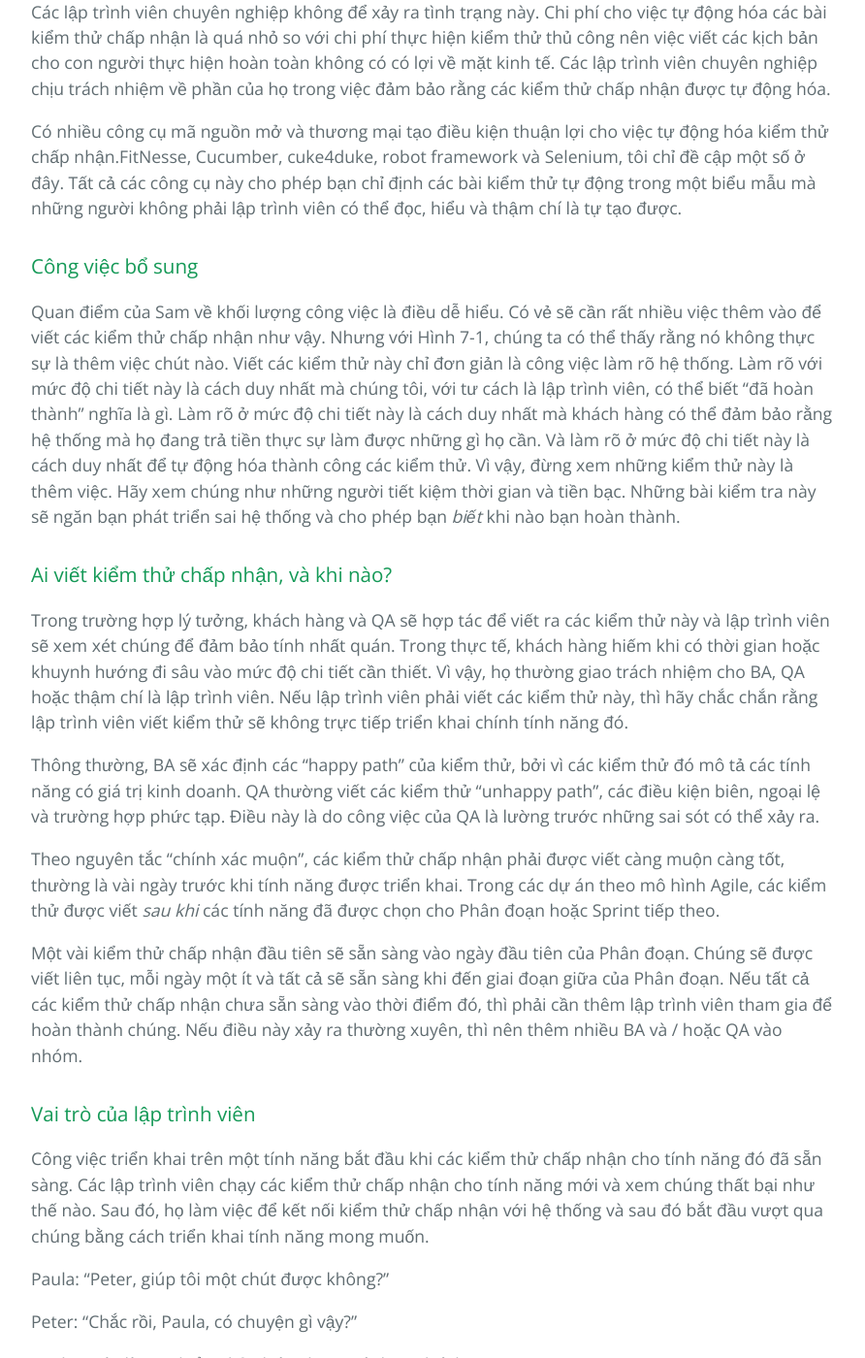
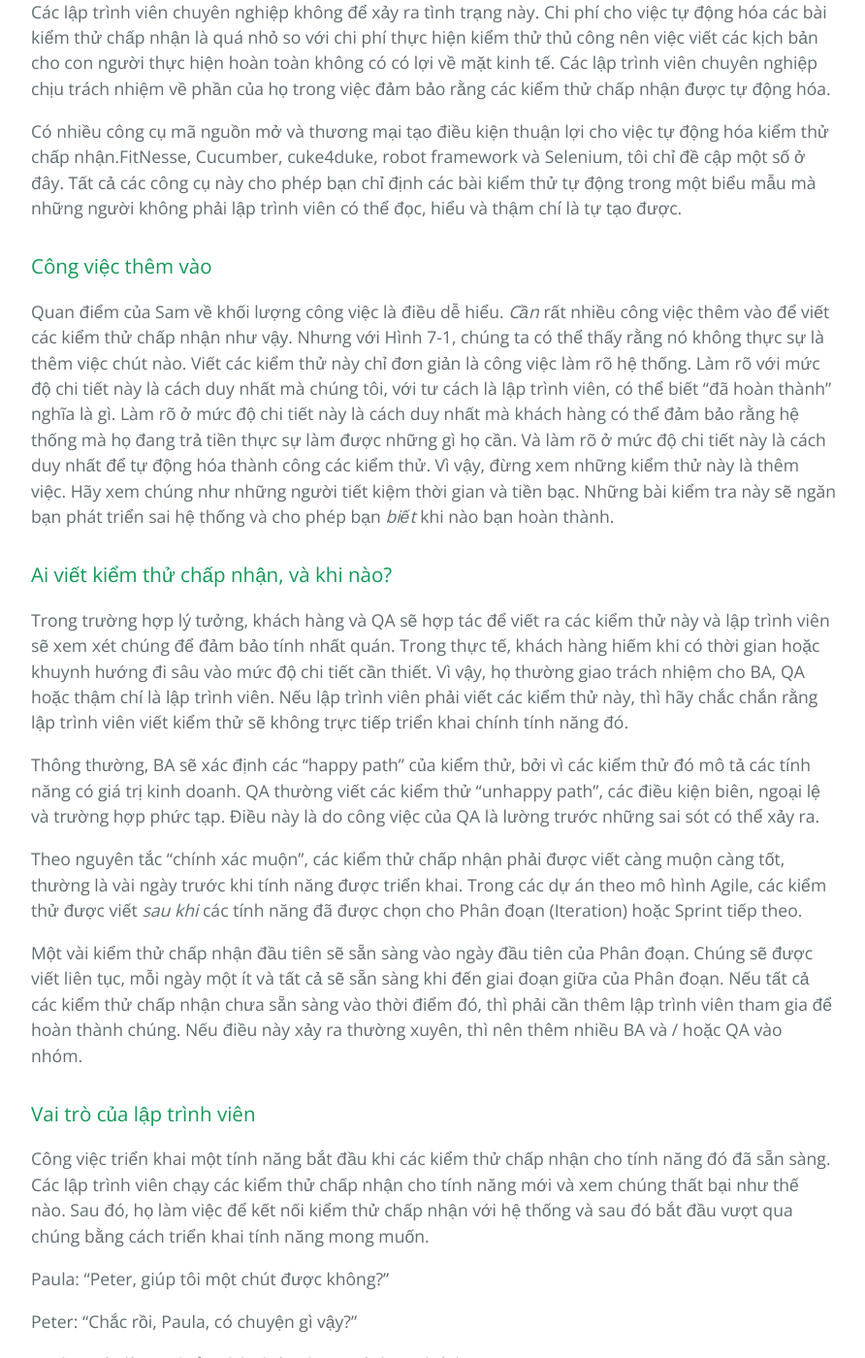
Before and after one commit to HaiBV/haibv.github.io, a Jekyll site: the page built from clean-coder/chapter-7-acceptance-testing.md, in a window 1280 px wide and 1400 px high, scrolled down 9962 px. Shown: the whole window at 97% size, without its empty margins (192-1084 px from the left). Built offline with Jekyll 4.4.1, drawn with Linux system fonts in a browser that asks for light colours; our own code applies the rules of GitHub Pages for plain Markdown files; some of the changed text lies outside the part shown.

Commit message:
Book - The Clean Coder - Correction - C7

```diff
--- a/clean-coder/chapter-7-acceptance-testing.md
+++ b/clean-coder/chapter-7-acceptance-testing.md
@@ -264,9 +264,9 @@ Các lập trình viên chuyên nghiệp không để xảy ra tình trạng nà
 
 Có nhiều công cụ mã nguồn mở và thương mại tạo điều kiện thuận lợi cho việc tự động hóa kiểm thử chấp nhận.FitNesse, Cucumber, cuke4duke, robot framework và Selenium, tôi chỉ đề cập một số ở đây. Tất cả các công cụ này cho phép bạn chỉ định các bài kiểm thử tự động trong một biểu mẫu mà những người không phải lập trình viên có thể đọc, hiểu và thậm chí là tự tạo được.
 
-### Công việc bổ sung
+### Công việc thêm vào
 
-Quan điểm của Sam về khối lượng công việc là điều dễ hiểu. Có vẻ sẽ cần rất nhiều việc thêm vào để viết các kiểm thử chấp nhận như vậy. Nhưng với Hình 7-1, chúng ta có thể thấy rằng nó không thực sự là thêm việc chút nào. Viết các kiểm thử này chỉ đơn giản là công việc làm rõ hệ thống. Làm rõ với mức độ chi tiết này là cách duy nhất mà chúng tôi, với tư cách là lập trình viên, có thể biết “đã hoàn thành” nghĩa là gì. Làm rõ ở mức độ chi tiết này là cách duy nhất mà khách hàng có thể đảm bảo rằng hệ thống mà họ đang trả tiền thực sự làm được những gì họ cần. Và làm rõ ở mức độ chi tiết này là cách duy nhất để tự động hóa thành công các kiểm thử. Vì vậy, đừng xem những kiểm thử này là thêm việc. Hãy xem chúng như những người tiết kiệm thời gian và tiền bạc. Những bài kiểm tra này sẽ ngăn bạn phát triển sai hệ thống và cho phép bạn _biết_ khi nào bạn hoàn thành.
+Quan điểm của Sam về khối lượng công việc là điều dễ hiểu. _Cần_ rất nhiều công việc thêm vào để viết các kiểm thử chấp nhận như vậy. Nhưng với Hình 7-1, chúng ta có thể thấy rằng nó không thực sự là thêm việc chút nào. Viết các kiểm thử này chỉ đơn giản là công việc làm rõ hệ thống. Làm rõ với mức độ chi tiết này là cách duy nhất mà chúng tôi, với tư cách là lập trình viên, có thể biết “đã hoàn thành” nghĩa là gì. Làm rõ ở mức độ chi tiết này là cách duy nhất mà khách hàng có thể đảm bảo rằng hệ thống mà họ đang trả tiền thực sự làm được những gì họ cần. Và làm rõ ở mức độ chi tiết này là cách duy nhất để tự động hóa thành công các kiểm thử. Vì vậy, đừng xem những kiểm thử này là thêm việc. Hãy xem chúng như những người tiết kiệm thời gian và tiền bạc. Những bài kiểm tra này sẽ ngăn bạn phát triển sai hệ thống và cho phép bạn _biết_ khi nào bạn hoàn thành.
 
 ### Ai viết kiểm thử chấp nhận, và khi nào?
 
@@ -274,13 +274,13 @@ Trong trường hợp lý tưởng, khách hàng và QA sẽ hợp tác để vi
 
 Thông thường, BA sẽ xác định các "happy path" của kiểm thử, bởi vì các kiểm thử đó mô tả các tính năng có giá trị kinh doanh. QA thường viết các kiểm thử "unhappy path", các điều kiện biên, ngoại lệ và trường hợp phức tạp. Điều này là do công việc của QA là lường trước những sai sót có thể xảy ra.
 
-Theo nguyên tắc "chính xác muộn", các kiểm thử chấp nhận phải được viết càng muộn càng tốt, thường là vài ngày trước khi tính năng được triển khai. Trong các dự án theo mô hình Agile, các kiểm thử được viết _sau khi_ các tính năng đã được chọn cho Phân đoạn hoặc Sprint tiếp theo.
+Theo nguyên tắc "chính xác muộn", các kiểm thử chấp nhận phải được viết càng muộn càng tốt, thường là vài ngày trước khi tính năng được triển khai. Trong các dự án theo mô hình Agile, các kiểm thử được viết _sau khi_ các tính năng đã được chọn cho Phân đoạn (Iteration) hoặc Sprint tiếp theo.
 
 Một vài kiểm thử chấp nhận đầu tiên sẽ sẵn sàng vào ngày đầu tiên của Phân đoạn. Chúng sẽ được viết liên tục, mỗi ngày một ít và tất cả sẽ sẵn sàng khi đến giai đoạn giữa của Phân đoạn. Nếu tất cả các kiểm thử chấp nhận chưa sẵn sàng vào thời điểm đó, thì phải cần thêm lập trình viên tham gia để hoàn thành chúng. Nếu điều này xảy ra thường xuyên, thì nên thêm nhiều BA và / hoặc QA vào nhóm.
 
 ### Vai trò của lập trình viên
 
-Công việc triển khai trên một tính năng bắt đầu khi các kiểm thử chấp nhận cho tính năng đó đã sẵn sàng. Các lập trình viên chạy các kiểm thử chấp nhận cho tính năng mới và xem chúng thất bại như thế nào. Sau đó, họ làm việc để kết nối kiểm thử chấp nhận với hệ thống và sau đó bắt đầu vượt qua chúng bằng cách triển khai tính năng mong muốn.
+Công việc triển khai một tính năng bắt đầu khi các kiểm thử chấp nhận cho tính năng đó đã sẵn sàng. Các lập trình viên chạy các kiểm thử chấp nhận cho tính năng mới và xem chúng thất bại như thế nào. Sau đó, họ làm việc để kết nối kiểm thử chấp nhận với hệ thống và sau đó bắt đầu vượt qua chúng bằng cách triển khai tính năng mong muốn.
 
 Paula: "Peter, giúp tôi một chút được không?"
 
```
Also changed, not shown: other parts of clean-coder/chapter-7-acceptance-testing.md (+6 -6 lines).
